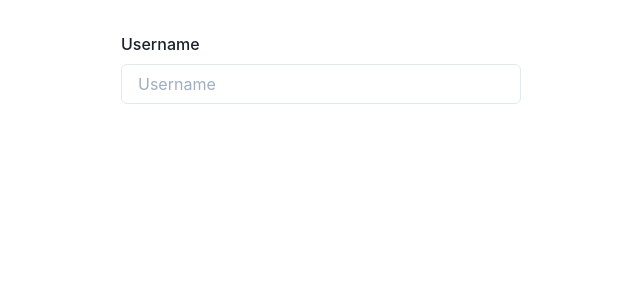
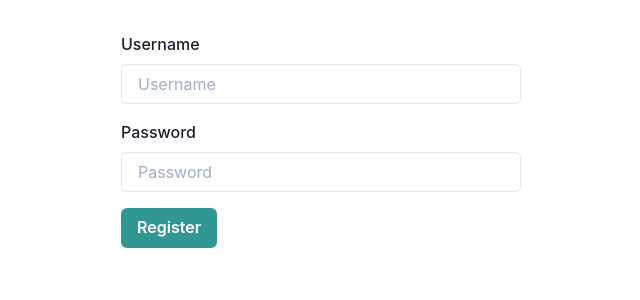
Before and after one commit to lpredrum136/fullstack-ts-apollo-mongodb-next, a Next.js app in the folder client/: page /register in a window 1280 px wide. Shown: the top 300 px of the page, without its empty margins (319-959 px from the left). Built offline with nearby package versions, Linux system fonts and the light colour scheme.

Commit message:
Refactoring input field

```diff
--- /dev/null
+++ b/client/src/components/InputField.tsx
@@ -0,0 +1,28 @@
+import {
+  FormControl,
+  FormErrorMessage,
+  FormLabel
+} from '@chakra-ui/form-control'
+import { Input } from '@chakra-ui/input'
+import { useField } from 'formik'
+
+type InputFieldProps = {
+  name: string
+  label: string
+  type: string
+  placeholder: string
+}
+
+const InputField = ({ label, ...props }: InputFieldProps) => {
+  const [field, { error }] = useField(props)
+
+  return (
+    <FormControl isInvalid={!!error}>
+      <FormLabel htmlFor={field.name}>{label}</FormLabel>
+      <Input {...field} {...props} id={field.name} />
+      {error ? <FormErrorMessage>{error}</FormErrorMessage> : null}
+    </FormControl>
+  )
+}
+
+export default InputField
--- a/client/src/pages/register.tsx
+++ b/client/src/pages/register.tsx
@@ -1,6 +1,7 @@
-import { FormControl, FormLabel } from '@chakra-ui/form-control'
-import { Input } from '@chakra-ui/input'
+import { Button } from '@chakra-ui/button'
+import { Box } from '@chakra-ui/layout'
 import { Form, Formik } from 'formik'
+import InputField from '../components/InputField'
 import Wrapper from '../components/Wrapper'
 
 const Register = () => {
@@ -13,12 +14,33 @@ const Register = () => {
   return (
     <Wrapper variant="small">
       <Formik initialValues={initialValues} onSubmit={onRegisterSubmit}>
-        <Form>
-          <FormControl>
-            <FormLabel htmlFor="username">Username</FormLabel>
-            <Input type="text" placeholder="Username" />
-          </FormControl>
-        </Form>
+        {({ isSubmitting }) => (
+          <Form>
+            <InputField
+              label="Username"
+              name="username"
+              placeholder="Username"
+              type="text"
+            />
+            <Box mt={4}>
+              <InputField
+                label="Password"
+                name="password"
+                placeholder="Password"
+                type="password"
+              />
+            </Box>
+
+            <Button
+              type="submit"
+              colorScheme="teal"
+              mt={4}
+              isLoading={isSubmitting}
+            >
+              Register
+            </Button>
+          </Form>
+        )}
       </Formik>
     </Wrapper>
   )
```
